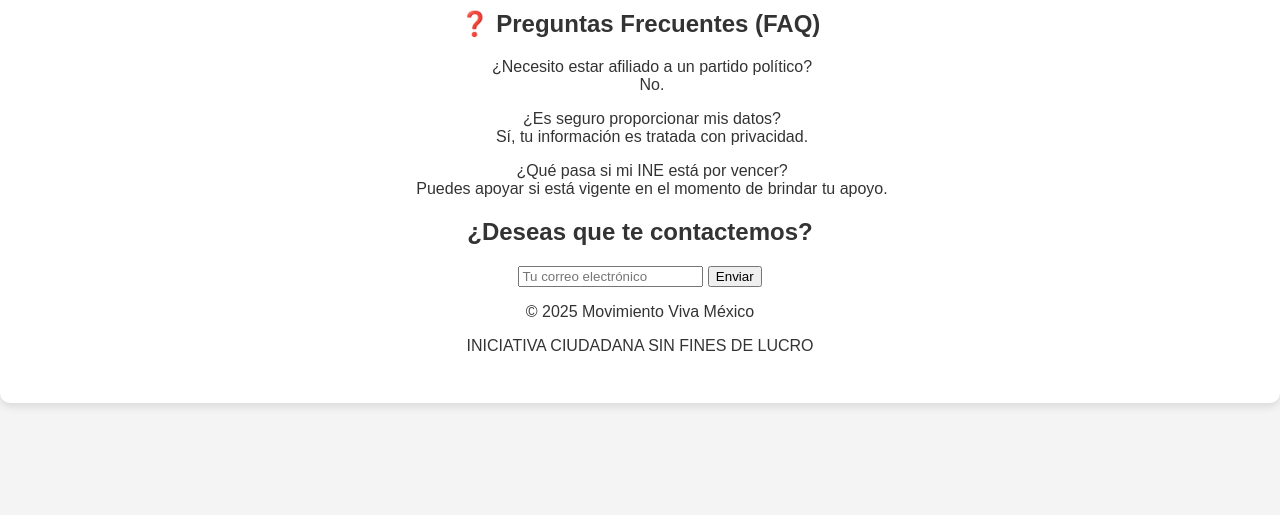
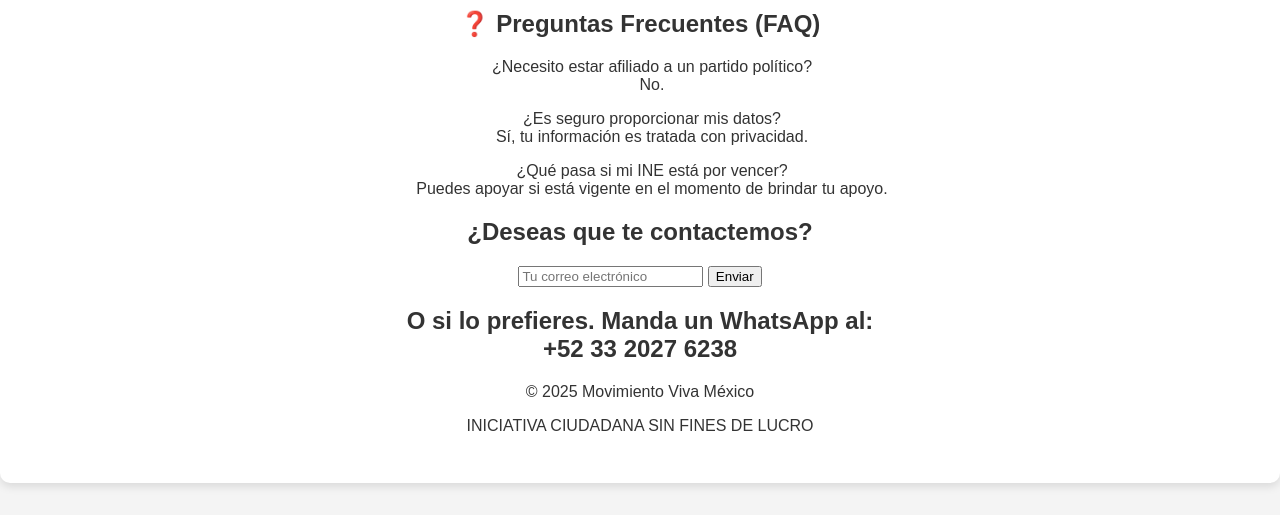
Before and after one commit to Chelisbond/Afiliaciones_PMNVM, a plain HTML site: page index.html in a window 1280 px wide. Shown: the part 4028-4543 px from the top of the page. Before the commit the page ends 4463 px from the top, so only its background shows below. Drawn offline with Linux system fonts and the light colour scheme; a script that the page names is missing.

Commit message:
Update index.html

```diff
--- a/index.html
+++ b/index.html
@@ -103,6 +103,7 @@
       <input type="email" id="email" name="email" placeholder="Tu correo electrónico" required>
       <button type="submit">Enviar</button>
     </form>
+    <h2>O si lo prefieres. Manda un WhatsApp al:<br>+52 33 2027 6238</h2>
   </section>
 
   <footer>
```
